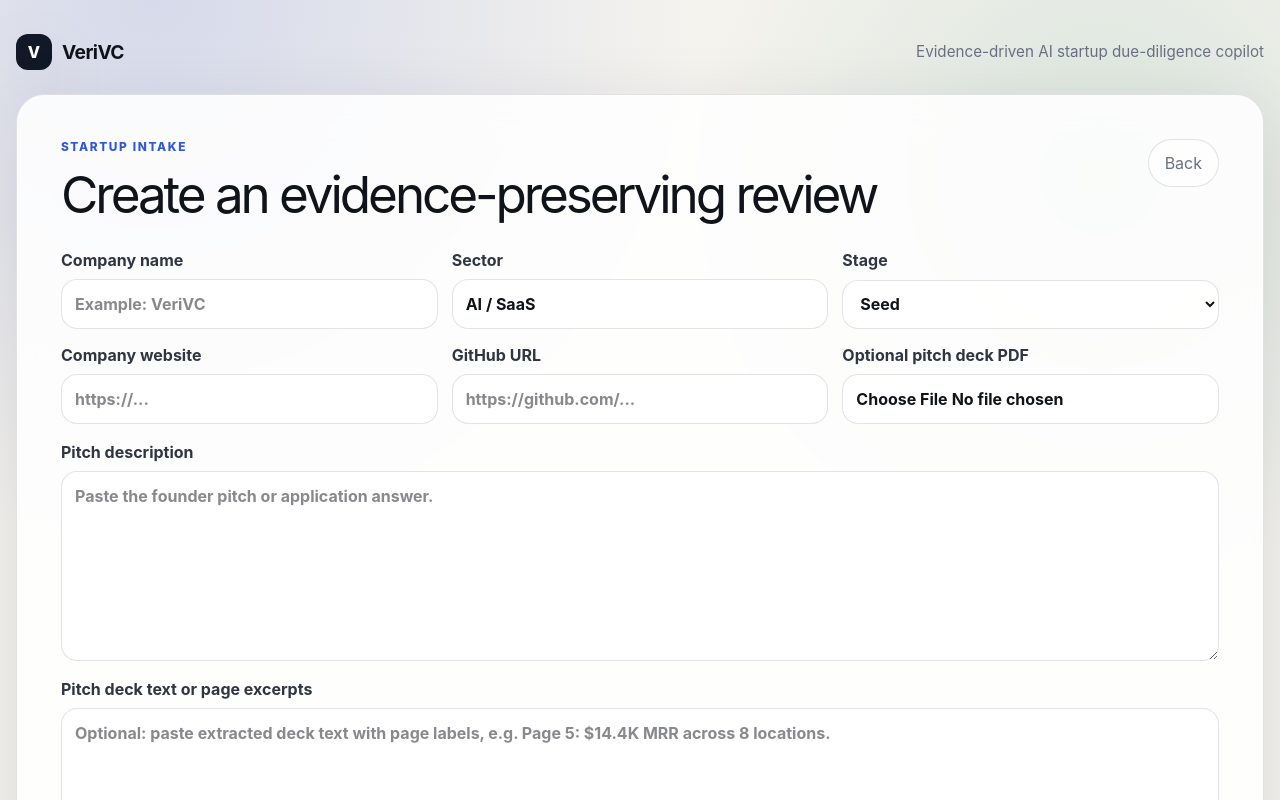
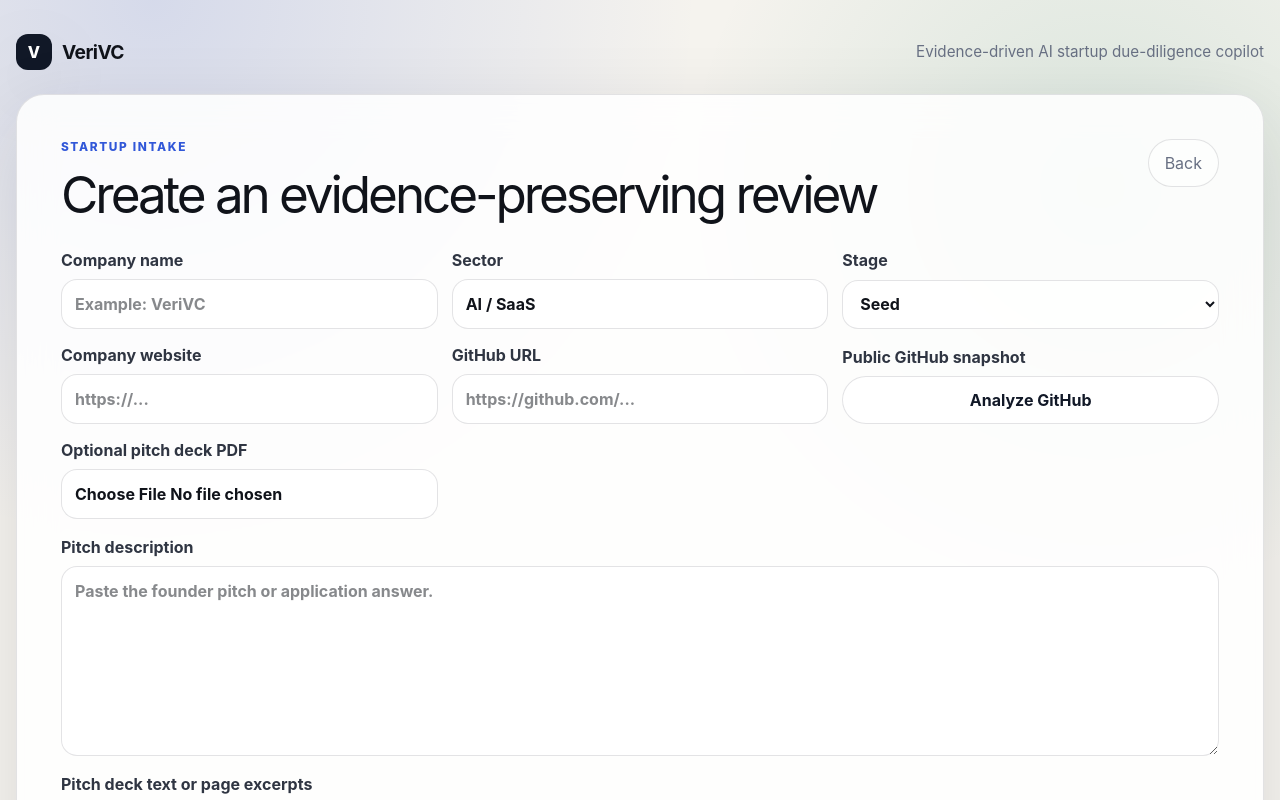
Before and after one commit to jzjzzzzzzz/verivc, a Next.js app: page / in a window 1280 px wide. Both pictures are taken after a click on the button "New Review". Shown: the top 800 px of the page. Built offline with nearby package versions, Linux system fonts and the light colour scheme.

Commit message:
Wire GitHub snapshots into review intake

```diff
--- a/app/components/VeriVCApp.tsx
+++ b/app/components/VeriVCApp.tsx
@@ -6,12 +6,14 @@
 import { auditPackageFileName, parseAuditPackageJson, serializeAuditPackage } from "@/lib/auditPackage";
 import { getScoringProfile, scoringProfiles, summarizeWeightedRecommendation, type ScoringProfileId } from "@/lib/scoringProfiles";
 import { extractPdfTextFromFile } from "@/lib/pdfExtraction";
+import { fetchGithubSnapshotFromUrl, formatGithubSnapshot } from "@/lib/githubAnalysis";
 import type { CategoryEvaluation, Claim, Evidence, ReviewResult, StartupInput } from "@/lib/types";
 
 const emptyInput: StartupInput = {
   companyName: "",
   websiteUrl: "",
   githubUrl: "",
+  githubSnapshot: "",
   pitch: "",
   sector: "AI / SaaS",
   stage: "Seed",
@@ -207,7 +209,9 @@
   const [input, setInput] = useState<StartupInput>(initialInput ?? emptyInput);
   const [error, setError] = useState("");
   const [pdfStatus, setPdfStatus] = useState<{ tone: "green" | "amber" | "red"; text: string }>();
+  const [githubStatus, setGithubStatus] = useState<{ tone: "green" | "amber" | "red"; text: string }>();
   const [isExtractingPdf, setIsExtractingPdf] = useState(false);
+  const [isAnalyzingGithub, setIsAnalyzingGithub] = useState(false);
   const set = (key: keyof StartupInput, value: string) => setInput((current) => ({ ...current, [key]: value }));
   async function handlePdfUpload(file: File | undefined) {
     if (!file) return;
@@ -225,6 +229,24 @@
       setPdfStatus({ tone: "red", text: err instanceof Error ? err.message : "Unable to extract PDF text locally." });
     } finally {
       setIsExtractingPdf(false);
+    }
+  }
+  async function handleGithubAnalysis() {
+    if (!input.githubUrl?.trim()) {
+      setGithubStatus({ tone: "red", text: "Enter a GitHub repository URL before analysis." });
+      return;
+    }
+    setIsAnalyzingGithub(true);
+    setGithubStatus({ tone: "amber", text: "Fetching public GitHub repository snapshot..." });
+    try {
+      const snapshot = await fetchGithubSnapshotFromUrl(input.githubUrl);
+      const formatted = formatGithubSnapshot(snapshot);
+      setInput((current) => ({ ...current, githubUrl: snapshot.htmlUrl, githubSnapshot: formatted }));
+      setGithubStatus({ tone: "green", text: `Captured ${snapshot.owner}/${snapshot.repo}: ${snapshot.stars} stars, ${snapshot.forks} forks, README ${snapshot.readme}, license ${snapshot.license}.` });
+    } catch (err) {
+      setGithubStatus({ tone: "red", text: err instanceof Error ? err.message : "Unable to fetch GitHub snapshot." });
+    } finally {
+      setIsAnalyzingGithub(false);
     }
   }
   return (
@@ -251,10 +273,13 @@
           <label>Stage<select value={input.stage} onChange={(e) => set("stage", e.target.value)}><option>Pre-seed</option><option>Seed</option><option>Series A</option><option>Accelerator</option><option>Competition</option></select></label>
           <label>Company website<input value={input.websiteUrl} onChange={(e) => set("websiteUrl", e.target.value)} placeholder="https://..." /></label>
           <label>GitHub URL<input value={input.githubUrl} onChange={(e) => set("githubUrl", e.target.value)} placeholder="https://github.com/..." /></label>
+          <div className="form-action-field"><span>Public GitHub snapshot</span><button type="button" className="secondary-button" disabled={isAnalyzingGithub} onClick={() => void handleGithubAnalysis()}>{isAnalyzingGithub ? "Analyzing..." : "Analyze GitHub"}</button></div>
           <label>Optional pitch deck PDF<input type="file" accept="application/pdf,.pdf" disabled={isExtractingPdf} onChange={(e) => void handlePdfUpload(e.target.files?.[0])} /></label>
         </div>
         <label>Pitch description<textarea className="large" value={input.pitch} onChange={(e) => set("pitch", e.target.value)} placeholder="Paste the founder pitch or application answer." required /></label>
         <label>Pitch deck text or page excerpts<textarea value={input.deckText} onChange={(e) => set("deckText", e.target.value)} placeholder="Optional: paste extracted deck text with page labels, e.g. Page 5: $14.4K MRR across 8 locations." /></label>
+        {githubStatus ? <p className={cls("file-note", `file-note-${githubStatus.tone}`)}>{githubStatus.text}</p> : null}
+        {input.githubSnapshot?.trim() ? <label>GitHub public snapshot<textarea value={input.githubSnapshot} onChange={(e) => set("githubSnapshot", e.target.value)} placeholder="Public GitHub API snapshot appears here." /></label> : null}
         <label>Pasted evidence and metrics<textarea value={input.pastedEvidence} onChange={(e) => set("pastedEvidence", e.target.value)} placeholder="Paste customer references, Stripe excerpts, GitHub snapshots, market notes, or reviewer observations." /></label>
         <label>Reviewer notes / traction details<textarea value={input.notes} onChange={(e) => set("notes", e.target.value)} placeholder="Add contradictions, caveats, meeting notes, or extra founder claims." /></label>
         <label>Investor thesis or review criteria<textarea value={input.investmentThesis} onChange={(e) => set("investmentThesis", e.target.value)} placeholder="Optional: describe what this fund or judge values." /></label>
--- a/app/globals.css
+++ b/app/globals.css
@@ -91,7 +91,10 @@
 .intake-shell { padding: clamp(22px, 4vw, 44px); }
 .intake-form { display: grid; gap: 16px; }
 .form-grid { display: grid; grid-template-columns: repeat(3, minmax(0, 1fr)); gap: 14px; }
-label { display: grid; gap: 7px; color: #2f3542; font-weight: 720; }
+label, .form-action-field { display: grid; gap: 7px; color: #2f3542; font-weight: 720; }
+.form-action-field { align-content: end; }
+.form-action-field .secondary-button { width: 100%; justify-content: center; }
+button:disabled, input:disabled { opacity: .62; cursor: not-allowed; transform: none; }
 input, textarea, select { width: 100%; border: 1px solid var(--line); border-radius: 16px; background: rgba(255,255,255,.78); color: var(--ink); padding: 12px 13px; outline: none; }
 input:focus, textarea:focus, select:focus { border-color: rgba(49, 87, 216, .55); box-shadow: 0 0 0 4px rgba(49, 87, 216, .1); }
 textarea { min-height: 110px; resize: vertical; }
--- a/lib/engine.ts
+++ b/lib/engine.ts
@@ -168,6 +168,21 @@
       limitations: ["Deck text is user-provided or locally extracted; important factual claims still require primary evidence."],
     });
   }
+  if (input.githubSnapshot?.trim()) {
+    evidence.push({
+      evidence_id: `EV-GHSNAP-${String(evidence.length + 1).padStart(3, "0")}`,
+      source_type: "github",
+      title: "Public GitHub repository snapshot",
+      url_or_file: input.githubUrl,
+      excerpt: input.githubSnapshot.trim().slice(0, 1800),
+      captured_at: now,
+      reliability_level: "medium",
+      relevance: "high",
+      supports_claim_ids: [],
+      contradicts_claim_ids: [],
+      limitations: ["Public GitHub API snapshot; repository metrics do not prove product quality, security, ownership, or production readiness."],
+    });
+  }
   if (input.pastedEvidence?.trim()) {
     evidence.push({
       evidence_id: `EV-USR-${String(evidence.length + 1).padStart(3, "0")}`,
@@ -203,7 +218,9 @@
       source_type: "github",
       title: "GitHub URL captured",
       url_or_file: input.githubUrl,
-      excerpt: `GitHub URL captured for optional technical diligence: ${input.githubUrl}. Public metrics are not fetched in offline demo mode.`,
+      excerpt: input.githubSnapshot?.trim()
+        ? `GitHub URL captured for follow-up review: ${input.githubUrl}. Public snapshot evidence is stored separately.`
+        : `GitHub URL captured for optional technical diligence: ${input.githubUrl}. Public metrics were not fetched or were unavailable.`,
       captured_at: now,
       reliability_level: "low",
       relevance: "medium",
--- a/lib/types.ts
+++ b/lib/types.ts
@@ -80,6 +80,7 @@
   companyName: string;
   websiteUrl?: string;
   githubUrl?: string;
+  githubSnapshot?: string;
   pitch: string;
   sector: string;
   stage: string;
```
Also changed, not shown: 1 other file (tests, documents, lock files or other folders).
